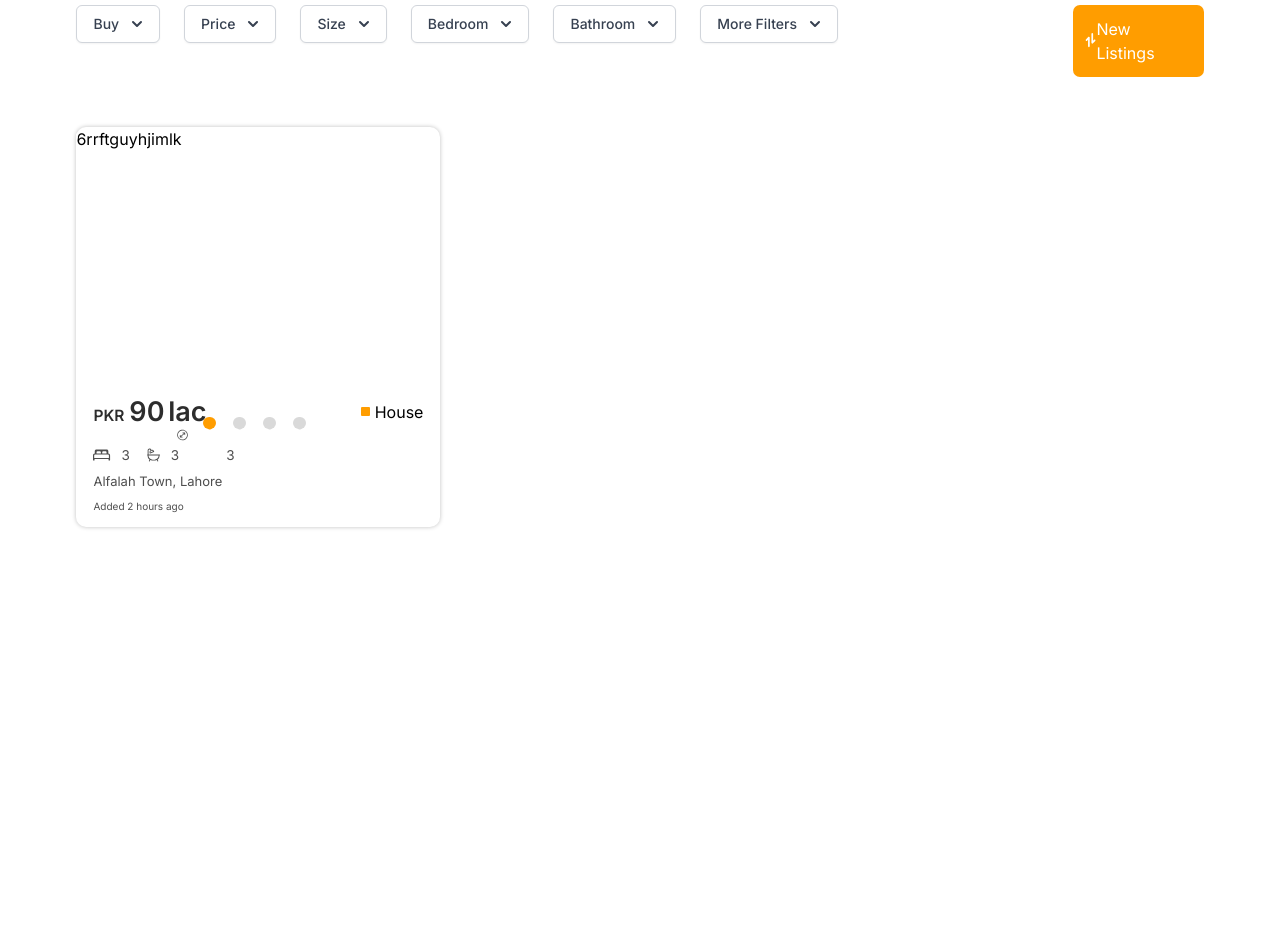
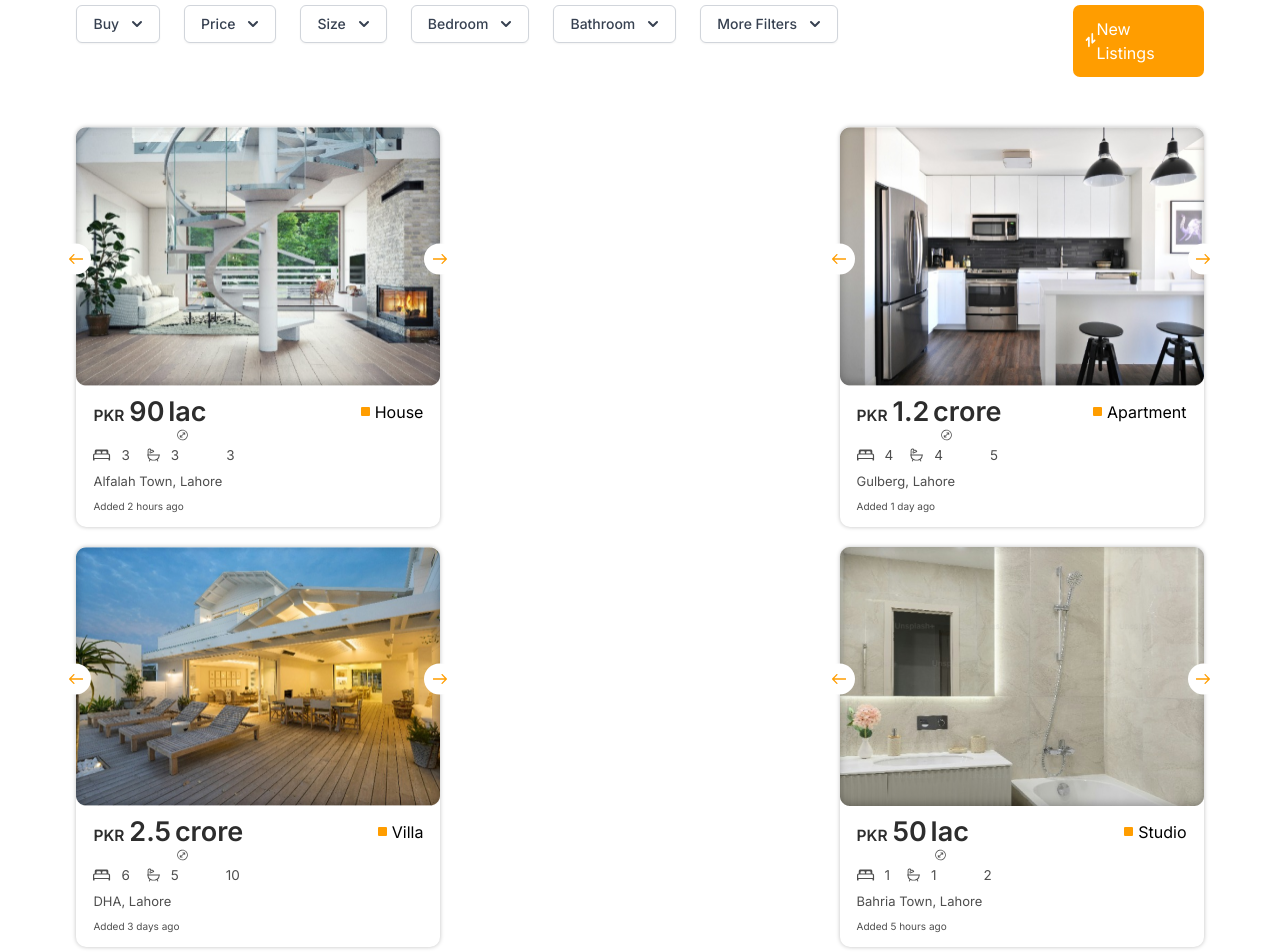
Before and after one commit to HashamGhaffar/hasaaj-developer-marketing, a Next.js app: page /buyAProperty in a window 1280 px wide. Shown: the part 440-1392 px from the top of the page. Before the commit the page ends 1267 px from the top, so only its background shows below. Built offline with nearby package versions, Linux system fonts and the light colour scheme.

Commit message:
Fixed carousel issues and map property cards

```diff
--- a/app/_components/common/propertyCard.js
+++ b/app/_components/common/propertyCard.js
@@ -34,9 +34,9 @@ const PropertyCard = ({
     infinite: true,
     arrows: false,
     speed: 500,
-    slidesToShow: 3,
+    slidesToShow: 1,
     slidesToScroll: 1,
-    dots: true,
+    dots: false,
   };
 
   return (
@@ -44,82 +44,44 @@ const PropertyCard = ({
       style={{ boxShadow: "0px 0px 4px 0px #00000040" }}
       className="w-[364px] rounded-[10px] static z-0 h-[400px]"
     >
-      <Carousel
-        style={{
-          width: "100%",
-        }}
-        sliderRef={sliderRef}
-        settings={carouselSettings}
-      >
+      <div className="relative">
+        <Carousel sliderRef={sliderRef} settings={carouselSettings}>
+          {bgImg.map((image, index) => (
+            <div key={index} className="w-[364px] h-[259px]">
+              <Image
+                src={image}
+                alt={`Property Image ${index + 1}`}
+                className="w-full h-full"
+                fill
+              />
+            </div>
+          ))}
+        </Carousel>
         <div
-          style={{
-            // backgroundImage: `url(${bgImg})`,
-            backgroundRepeat: "no-repeat",
-            backgroundSize: "cover",
-            backgroundColor: "red",
-          }}
-          className=" h-[259px] relative w-[300px]"
+          className="bg-[#ffffff] cursor-pointer h-[30px] sm:h-[31px] w-[30px] sm:w-[31px] rounded-[50%] absolute top-[50%] translate-y-[-50%] right-[-15px] flex justify-center items-center"
+          onClick={nextSlide}
         >
-          6rrftguyhjimlk
           <Image
-            src={heartIcon}
-            className="absolute bottom-[20px] right-[20px]"
-            width={22}
-            height={20}
-            alt="Heart Border"
+            src={svgs.rightArrow}
+            alt="RightArrow"
+            height={14}
+            width={14}
           />
         </div>
         <div
-          style={{
-            backgroundImage: `url(${bgImg})`,
-            backgroundRepeat: "no-repeat",
-            backgroundSize: "cover",
-          }}
-          className="w-full h-[259px] relative"
+          className="bg-[#ffffff] cursor-pointer h-[30px] sm:h-[31px] w-[30px] sm:w-[31px] rounded-[50%] absolute top-[50%] translate-y-[-50%] left-[-16px]	flex justify-center items-center"
+          onClick={prevSlide}
         >
           <Image
-            src={heartIcon}
-            className="absolute bottom-[20px] right-[20px]"
-            width={22}
-            height={20}
-            alt="Heart Border"
+            src={svgs.LeftArrow}
+            alt="RightArrow"
+            height={14}
+            width={14}
           />
         </div>
-        <div
-          style={{
-            backgroundImage: `url(${bgImg})`,
-            backgroundRepeat: "no-repeat",
-            backgroundSize: "cover",
-          }}
-          className="w-full h-[259px] relative"
-        >
-          <Image
-            src={heartIcon}
-            className="absolute bottom-[20px] right-[20px]"
-            width={22}
-            height={20}
-            alt="Heart Border"
-          />
-        </div>
-        <div
-          style={{
-            backgroundImage: `url(${bgImg})`,
-            backgroundRepeat: "no-repeat",
-            backgroundSize: "cover",
-          }}
-          className="w-full h-[259px] relative"
-        >
-          <Image
-            src={heartIcon}
-            className="absolute bottom-[20px] right-[20px]"
-            width={22}
-            height={20}
-            alt="Heart Border"
-          />
-        </div>
-      </Carousel>
+      </div>
       <div className="mx-[17px]">
-        {/* first line for card  */}
+        {/* first line for card */}
         <div className="flex justify-between">
           <p
             style={{ wordSpacing: "1px" }}
@@ -135,7 +97,7 @@ const PropertyCard = ({
             <p>{service}</p>
           </div>
         </div>
-        {/* second line of card  */}
+        {/* second line of card */}
         <div className="flex gap-x-[17px] mt-[13px]">
           <div className="flex gap-x-[10px]">
             <Image src={svgs.bed} width={18} height={12} alt="Bed icon" />
@@ -171,7 +133,6 @@ const PropertyCard = ({
         </p>
       </div>
     </div>
-    // </Carousel>
   );
 };
 
--- a/app/buyAProperty/page.js
+++ b/app/buyAProperty/page.js
@@ -46,6 +46,117 @@ export default function SellingAndPurchasing() {
     {
       title: "More Filters",
       options: ["Filters1", "Filters2", "Filters3", "Filters4"],
+    },
+  ];
+
+  const properties = [
+    {
+      bgImg: [
+        pngs.Residential1,
+        pngs.Residential2,
+        pngs.Residential3,
+        pngs.Residential4,
+        pngs.Residential5,
+        pngs.Residential6,
+      ],
+      heartIcon: svgs.HeartBorder,
+      service: "House",
+      pricePKR: "90 lac",
+      bedNumber: "3",
+      showerNumber: "3",
+      area: "3",
+      location: "Alfalah Town, Lahore",
+      addedTime: "Added 2 hours ago",
+    },
+    {
+      bgImg: [
+        pngs.Residential2,
+        pngs.Residential1,
+        pngs.Residential3,
+        pngs.Residential4,
+        pngs.Residential5,
+        pngs.Residential6,
+      ],
+      heartIcon: svgs.HeartBorder,
+      service: "Apartment",
+      pricePKR: "1.2 crore",
+      bedNumber: "4",
+      showerNumber: "4",
+      area: "5",
+      location: "Gulberg, Lahore",
+      addedTime: "Added 1 day ago",
+    },
+    {
+      bgImg: [
+        pngs.Residential3,
+        pngs.Residential1,
+        pngs.Residential2,
+        pngs.Residential4,
+        pngs.Residential5,
+        pngs.Residential6,
+      ],
+      heartIcon: svgs.HeartBorder,
+      service: "Villa",
+      pricePKR: "2.5 crore",
+      bedNumber: "6",
+      showerNumber: "5",
+      area: "10",
+      location: "DHA, Lahore",
+      addedTime: "Added 3 days ago",
+    },
+    {
+      bgImg: [
+        pngs.Residential4,
+        pngs.Residential1,
+        pngs.Residential2,
+        pngs.Residential3,
+        pngs.Residential5,
+        pngs.Residential6,
+      ],
+      heartIcon: svgs.HeartBorder,
+      service: "Studio",
+      pricePKR: "50 lac",
+      bedNumber: "1",
+      showerNumber: "1",
+      area: "2",
+      location: "Bahria Town, Lahore",
+      addedTime: "Added 5 hours ago",
+    },
+    {
+      bgImg: [
+        pngs.Residential5,
+        pngs.Residential1,
+        pngs.Residential2,
+        pngs.Residential3,
+        pngs.Residential4,
+        pngs.Residential6,
+      ],
+      heartIcon: svgs.HeartBorder,
+      service: "Penthouse",
+      pricePKR: "3 crore",
+      bedNumber: "5",
+      showerNumber: "6",
+      area: "8",
+      location: "Cantt, Lahore",
+      addedTime: "Added 1 week ago",
+    },
+    {
+      bgImg: [
+        pngs.Residential6,
+        pngs.Residential1,
+        pngs.Residential2,
+        pngs.Residential3,
+        pngs.Residential4,
+        pngs.Residential5,
+      ],
+      heartIcon: svgs.HeartBorder,
+      service: "Cottage",
+      pricePKR: "1 crore",
+      bedNumber: "3",
+      showerNumber: "3",
+      area: "4",
+      location: "Model Town, Lahore",
+      addedTime: "Added 3 days ago",
     },
   ];
 
@@ -108,18 +219,21 @@ export default function SellingAndPurchasing() {
             </div>
           </div>
           {/* parent of all  */}
-          <div className="mt-[50px] w-full h-[700px]">
-            <PropertyCard
-              bgImg={pngs.Residential1}
-              heartIcon={svgs.HeartBorder}
-              service="House"
-              pricePKR="90 lac"
-              bedNumber="3"
-              showerNumber="3"
-              area="3"
-              location="Alfalah Town, Lahore"
-              addedTime="Added 2 hours ago"
-            />
+          <div className="mt-[50px] w-full flex gap-5 flex-wrap justify-between">
+            {properties.map((property, index) => (
+              <PropertyCard
+                key={index}
+                bgImg={property.bgImg}
+                heartIcon={property.heartIcon}
+                service={property.service}
+                pricePKR={property.pricePKR}
+                bedNumber={property.bedNumber}
+                showerNumber={property.showerNumber}
+                area={property.area}
+                location={property.location}
+                addedTime={property.addedTime}
+              />
+            ))}
           </div>
         </div>
       </div>
```
Also changed, not shown: app/globals.css (line endings or trailing spaces).
